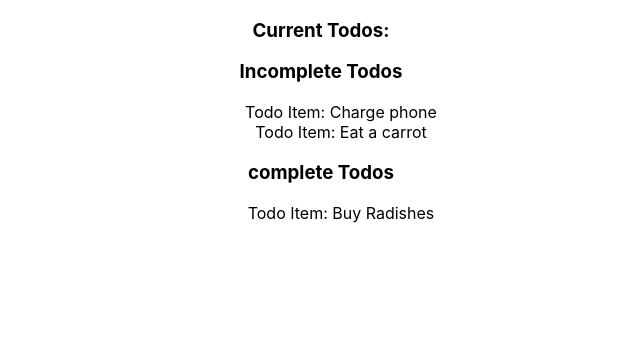
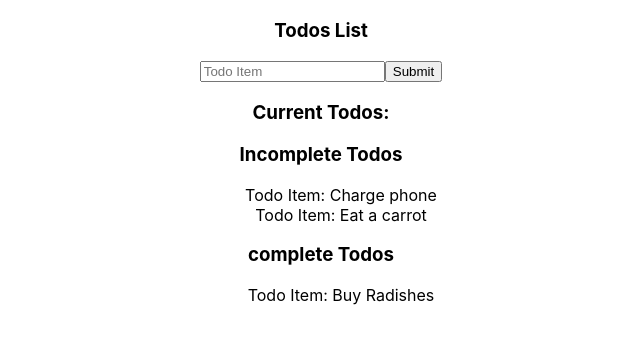
Before and after one commit to truthseekers/class-todo-list, a React (Create React App) app: page / in a window 1280 px wide. Shown: the top 344 px of the page, without its empty margins (319-959 px from the left). Built offline with nearby package versions, Linux system fonts and the light colour scheme.

Commit message:
ready to talk about bind

```diff
--- a/src/App.js
+++ b/src/App.js
@@ -10,13 +10,35 @@ class App extends React.Component {
 
     this.state = {
       todos: initialTodos,
+      textField: "",
     };
+  }
+
+  handleNameFieldChange(e) {
+    let newTextField = e.target.value;
+    this.setState({
+      todos: this.state.todos,
+      textField: newTextField,
+    });
   }
 
   render() {
     console.log(this.state.todos);
     return (
       <div className="App">
+        <h3>Todos List</h3>
+        <form>
+          <label>
+            <input
+              type="text"
+              value={this.state.textField}
+              onChange={this.handleNameFieldChange}
+              placeholder="Todo Item"
+              name="name"
+            />
+          </label>
+          <input type="submit" value="Submit" />
+        </form>
         <h3>Current Todos:</h3>
         <TodoList todos={this.state.todos} />
       </div>
```
